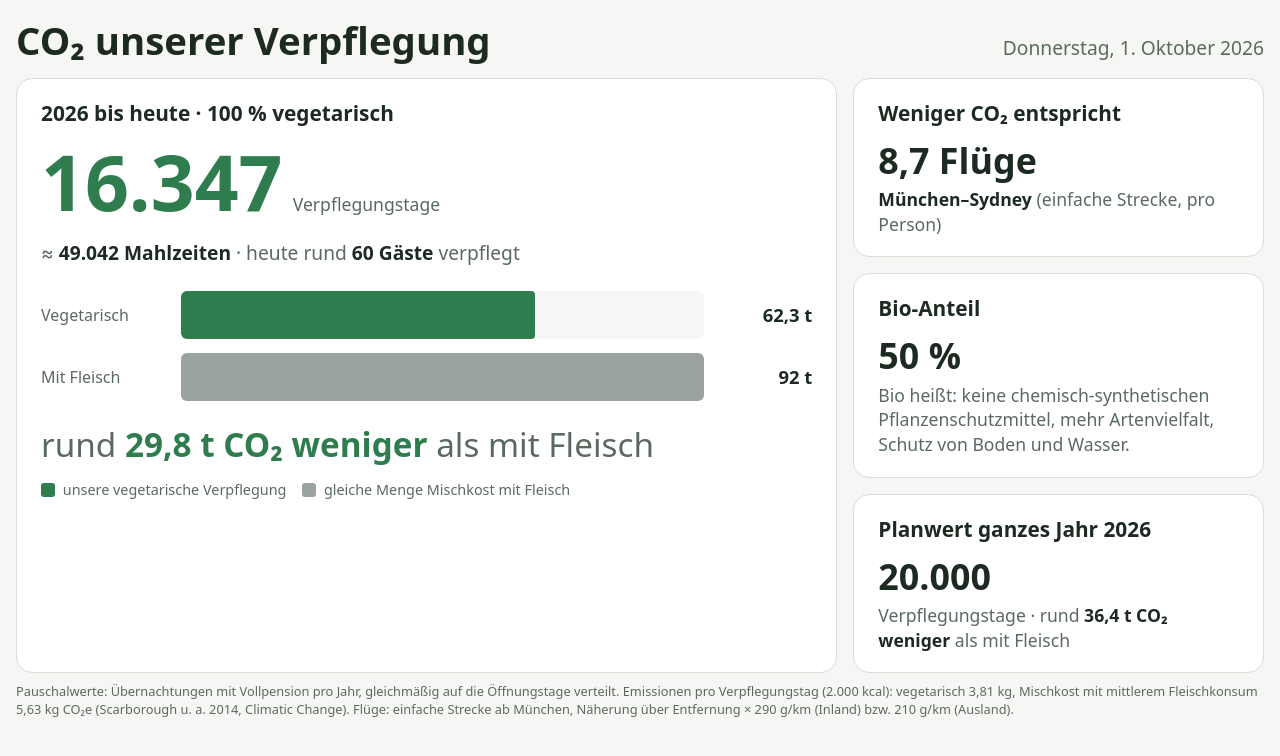
After one commit to nikolindlar/JubiAnreiseTracking, a Flask app: page /ernaehrung in a window 1280 px wide. The commit adds this page. Shown: the top 756 px of the page. Run offline with Flask 3, Linux system fonts and the light colour scheme; data comes from the database, SQL or seed files in the repository.

Commit message:
Neue Seite "Verpflegung" und Seitenwechsel am Empfang
- /ernaehrung: mitlaufender Zähler der vegetarischen Verpflegungstage
  (Jahreswert gleichmäßig auf die Öffnungstage verteilt), CO2 vegetarisch
  vs. Mischkost, Vergleich als Flüge, Bio-Anteil (ohne CO2-Anrechnung),
  Planwert für das ganze Jahr
- Vergleichswerte: Scarborough u. a. 2014, 3,81 vs. 5,63 kg CO2e pro
  Verpflegungstag (vegetarisch vs. mittlerer Fleischkonsum)
- Verwaltung: Übernachtungen/Jahr, geschlossene Monate, Bio-Anteil,
  kg CO2e pro Tag und Wechselintervall einstellbar (neue Tabelle settings)
- Empfangsbildschirm: mit ?empfang wechseln Anreise- und
  Verpflegungsseite automatisch (Standard 30 s)

Co-Authored-By: Claude Opus 5.5 <noreply@anthropic.com>
Claude-Session: https://claude.ai/code/session_01EY3nbFDqXdrh1vQ8SybxsT

```diff
--- a/anreise/app.py
+++ b/anreise/app.py
@@ -132,7 +132,30 @@ def register_routes(app):
     # ---------- Übersicht (Empfang) ----------
     @app.get("/")
     def dashboard():
-        return render_template("dashboard.html")
+        return render_template("dashboard.html", **screen_context("dashboard"))
+
+    @app.get("/ernaehrung")
+    def nutrition_page():
+        return render_template("ernaehrung.html", **screen_context("nutrition_page"))
+
+    @app.get("/api/ernaehrung")
+    def api_nutrition():
+        data = db.nutrition(db.get_settings(get_db()), today())
+        data["compare"] = vergleiche.vergleich(data["saved_kg"] * 1000, vergleiche.FLUEGE)
+        return jsonify(data)
+
+    def screen_context(current):
+        """Seitenwechsel für den Empfangsbildschirm: nur aktiv, wenn die Seite
+        mit ?empfang aufgerufen wird (z. B. http://<pi>:8080/?empfang)."""
+        pages = ["dashboard", "nutrition_page"]
+        seconds = 0
+        if "empfang" in request.args:
+            try:
+                seconds = max(0, int(db.get_settings(get_db()).get("screen_rotation_seconds", "0")))
+            except ValueError:
+                seconds = 0
+        nxt = pages[(pages.index(current) + 1) % len(pages)]
+        return {"rotate_seconds": seconds, "next_url": url_for(nxt, empfang=1)}
 
     @app.get("/api/uebersicht")
     def api_overview():
@@ -232,7 +255,9 @@ def register_routes(app):
         employees = conn.execute(
             "SELECT * FROM employees ORDER BY name COLLATE NOCASE").fetchall()
         modes = conn.execute("SELECT * FROM modes ORDER BY sort").fetchall()
+        settings = db.get_settings(conn)
         return render_template("admin.html", employees=employees, modes=modes,
+                               settings=settings, closed=db.closed_months(settings),
                                csrf=session["csrf"])
 
     @app.post("/verwaltung/mitarbeitende")
@@ -282,6 +307,24 @@ def register_routes(app):
             conn.commit()
         return redirect(url_for("admin"))
 
+    @app.post("/verwaltung/einstellungen")
+    @admin_required
+    def settings_update():
+        conn = get_db()
+        f = request.form
+        db.set_setting(conn, "meals_days_per_year", f"{parse_float(f.get('meals_days_per_year')):g}")
+        db.set_setting(conn, "meals_organic_share",
+                       f"{min(100.0, parse_float(f.get('meals_organic_share'))):g}")
+        db.set_setting(conn, "meals_veg_kg_per_day", f"{parse_float(f.get('meals_veg_kg_per_day')):g}")
+        db.set_setting(conn, "meals_mixed_kg_per_day", f"{parse_float(f.get('meals_mixed_kg_per_day')):g}")
+        months = [str(m) for m in range(1, 13) if f.get(f"closed_{m}")]
+        if len(months) == 12:  # mindestens ein Monat muss geöffnet sein
+            months = months[:-1]
+        db.set_setting(conn, "meals_closed_months", ",".join(months))
+        db.set_setting(conn, "screen_rotation_seconds", f"{int(parse_float(f.get('screen_rotation_seconds')))}")
+        conn.commit()
+        return redirect(url_for("admin") + "#einstellungen")
+
     @app.get("/verwaltung/export.csv")
     @admin_required
     def export_csv():
--- a/anreise/static/style.css
+++ b/anreise/static/style.css
@@ -136,6 +136,14 @@ button { font: inherit; cursor: pointer; }
 .trend .prev-line { stroke: var(--muted); stroke-width: 1.5; stroke-dasharray: 5 4; }
 .trend text { font-size: 12px; fill: var(--muted); }
 .trend .val-label { fill: var(--fg); font-weight: 700; font-size: 14px; }
+.nutri-grid { display: grid; grid-template-columns: 2fr 1fr; gap: 16px; }
+#n-main .hero-value { font-size: clamp(3rem, 6vw, 5.5rem); }
+#n-main .bar-track { height: 48px; }
+#n-main .bar-row { grid-template-columns: 8em 1fr 6em; margin-bottom: 14px; }
+#n-main .facts { margin: 0 0 24px; font-size: 1.2rem; }
+.saved { font-size: clamp(1.6rem, 2.6vw, 2.4rem); margin: 20px 0 8px; color: var(--muted); }
+.saved strong { color: var(--accent); }
+@media (max-width: 1000px) { .nutri-grid { grid-template-columns: 1fr; } }
 .footnote { color: var(--muted); font-size: .8rem; margin: 10px 0 0; }
 
 @media (max-width: 1100px) {
@@ -172,3 +180,7 @@ button { font: inherit; cursor: pointer; }
 .warn { color: var(--danger); font-size: .9em; margin-left: 6px; }
 .error { color: var(--danger); }
 .admin form label { display: block; margin-bottom: 12px; }
+.admin form.settings { background: var(--card); border: 1px solid var(--line); border-radius: 12px; padding: 16px; max-width: 640px; }
+.admin form.settings label.inline { display: inline-block; margin: 0 12px 6px 0; }
+.admin fieldset { border: 1px solid var(--line); border-radius: 8px; margin: 0 0 12px; padding: 8px 12px; }
+.admin code { background: var(--bg); padding: 1px 4px; border-radius: 4px; }
--- /dev/null
+++ b/anreise/templates/_rotation.html
@@ -0,0 +1,6 @@
+{% if rotate_seconds %}
+<script>
+  // Empfangsbildschirm: nach Ablauf zur nächsten Seite wechseln
+  setTimeout(function () { location.href = {{ next_url | tojson }}; }, {{ rotate_seconds * 1000 }});
+</script>
+{% endif %}
--- a/anreise/templates/dashboard.html
+++ b/anreise/templates/dashboard.html
@@ -248,4 +248,5 @@
   setInterval(load, 60 * 1000);
 })();
 </script>
+{% include "_rotation.html" %}
 {% endblock %}
--- /dev/null
+++ b/anreise/templates/ernaehrung.html
@@ -0,0 +1,118 @@
+{% extends "base.html" %}
+{% block title %}CO₂ unserer Verpflegung{% endblock %}
+{% block bodyclass %}dashboard{% endblock %}
+{% block body %}
+<main>
+  <header class="dash-head">
+    <h1>CO₂ unserer Verpflegung</h1>
+    <p class="dash-date" id="dash-date"></p>
+  </header>
+
+  <div class="nutri-grid">
+    <section class="panel" id="n-main">
+      <h2><span class="year"></span> bis heute · 100 % vegetarisch</h2>
+      <p class="hero"><span class="hero-value" id="n-days"></span> <span class="hero-label">Verpflegungstage</span></p>
+      <p class="facts" id="n-meals"></p>
+      <div class="bars" id="n-bars"></div>
+      <p class="saved" id="n-saved"></p>
+      <p class="legend small"><span class="sw actual"></span> unsere vegetarische Verpflegung
+        <span class="sw baseline"></span> gleiche Menge Mischkost mit Fleisch</p>
+    </section>
+    <div class="tile-col">
+      <section class="panel dash-tile" id="n-flights">
+        <h2>Weniger CO₂ entspricht</h2>
+        <p class="tile-value"></p>
+        <p class="tile-text"></p>
+      </section>
+      <section class="panel dash-tile" id="n-organic">
+        <h2>Bio-Anteil</h2>
+        <p class="tile-value"></p>
+        <p class="tile-text">Bio heißt: keine chemisch-synthetischen Pflanzenschutzmittel, mehr Artenvielfalt,
+          Schutz von Boden und Wasser.</p>
+      </section>
+      <section class="panel dash-tile" id="n-year">
+        <h2>Planwert ganzes Jahr <span class="year"></span></h2>
+        <p class="tile-value"></p>
+        <p class="tile-text"></p>
+      </section>
+    </div>
+  </div>
+
+  <p class="footnote">Pauschalwerte: Übernachtungen mit Vollpension pro Jahr, gleichmäßig auf die Öffnungstage verteilt.
+    Emissionen pro Verpflegungstag (2.000 kcal): vegetarisch <span id="f-veg"></span> kg, Mischkost mit mittlerem
+    Fleischkonsum <span id="f-mixed"></span> kg CO₂e (Scarborough u. a. 2014, Climatic Change).
+    Flüge: einfache Strecke ab München, Näherung über Entfernung × 290 g/km (Inland) bzw. 210 g/km (Ausland).</p>
+</main>
+
+<script>
+(function () {
+  var nf1 = new Intl.NumberFormat('de-DE', { maximumFractionDigits: 1 });
+  var nf0 = new Intl.NumberFormat('de-DE', { maximumFractionDigits: 0 });
+  var nf2 = new Intl.NumberFormat('de-DE', { maximumFractionDigits: 2 });
+  function esc(s) {
+    return String(s).replace(/[&<>"]/g, function (c) {
+      return { '&': '&amp;', '<': '&lt;', '>': '&gt;', '"': '&quot;' }[c];
+    });
+  }
+  function mass(kg) {
+    if (Math.abs(kg) >= 1000) return nf1.format(kg / 1000) + ' t';
+    return (Math.abs(kg) < 10 ? nf1 : nf0).format(kg) + ' kg';
+  }
+  function factor(f) { return (f < 10 ? nf1 : nf0).format(f); }
+  function bar(cls, label, value, max) {
+    var w = value > 0 ? Math.max(1.5, value / max * 100) : 0;
+    return '<div class="bar-row"><span class="bar-label">' + label + '</span>' +
+      '<div class="bar-track"><div class="bar ' + cls + '" style="width:' + w + '%"></div></div>' +
+      '<span class="bar-value">' + mass(value) + '</span></div>';
+  }
+
+  function render(d) {
+    document.getElementById('dash-date').textContent = new Date().toLocaleDateString('de-DE',
+      { weekday: 'long', day: 'numeric', month: 'long', year: 'numeric' });
+    document.querySelectorAll('.year').forEach(function (el) { el.textContent = d.year; });
+
+    document.getElementById('n-days').textContent = nf0.format(d.days_to_date);
+    document.getElementById('n-meals').innerHTML = '≈ <strong>' + nf0.format(d.days_to_date * 3) +
+      ' Mahlzeiten</strong> · ' + (d.open_today
+        ? 'heute rund <strong>' + nf0.format(d.days_per_open_day) + ' Gäste</strong> verpflegt'
+        : 'heute geschlossen');
+    var max = Math.max(d.veg_kg, d.mixed_kg, 1);
+    document.getElementById('n-bars').innerHTML =
+      bar('actual', 'Vegetarisch', d.veg_kg, max) + bar('baseline', 'Mit Fleisch', d.mixed_kg, max);
+    document.getElementById('n-saved').innerHTML = d.saved_kg > 0
+      ? 'rund <strong>' + mass(d.saved_kg) + ' CO₂ weniger</strong> als mit Fleisch'
+      : '';
+
+    var fl = document.getElementById('n-flights'), c = d.compare;
+    if (c) {
+      var n = factor(c.factor);
+      fl.querySelector('.tile-value').textContent = c.factor >= 1 ? n + (n === '1' ? ' Flug' : ' Flüge') : nf0.format(c.factor * 100) + ' %';
+      fl.querySelector('.tile-text').innerHTML = (c.factor >= 1 ? '' : 'eines Flugs ') + '<strong>' + esc(c.label) +
+        '</strong> (einfache Strecke, pro Person)';
+    } else {
+      fl.querySelector('.tile-value').textContent = '–';
+      fl.querySelector('.tile-text').textContent = 'Noch keine Verpflegungstage';
+    }
+
+    var org = document.getElementById('n-organic');
+    org.hidden = !(d.organic_share > 0);
+    org.querySelector('.tile-value').textContent = nf0.format(d.organic_share) + ' %';
+
+    var yr = document.getElementById('n-year');
+    yr.querySelector('.tile-value').textContent = nf0.format(d.days_per_year);
+    yr.querySelector('.tile-text').innerHTML = 'Verpflegungstage · rund <strong>' + mass(d.year_saved_kg) +
+      ' CO₂ weniger</strong> als mit Fleisch';
+
+    document.getElementById('f-veg').textContent = nf2.format(d.veg_kg_per_day);
+    document.getElementById('f-mixed').textContent = nf2.format(d.mixed_kg_per_day);
+  }
+
+  function load() {
+    fetch('/api/ernaehrung').then(function (r) { return r.json(); }).then(render).catch(function () {});
+  }
+  load();
+  setInterval(load, 10 * 60 * 1000);
+})();
+</script>
+{% include "_rotation.html" %}
+{% endblock %}
```
Also changed, not shown: anreise/db.py (+80 -0 lines), anreise/templates/admin.html (+30 -1 lines), tests/test_app.py (+47 -1 lines), README.md.
